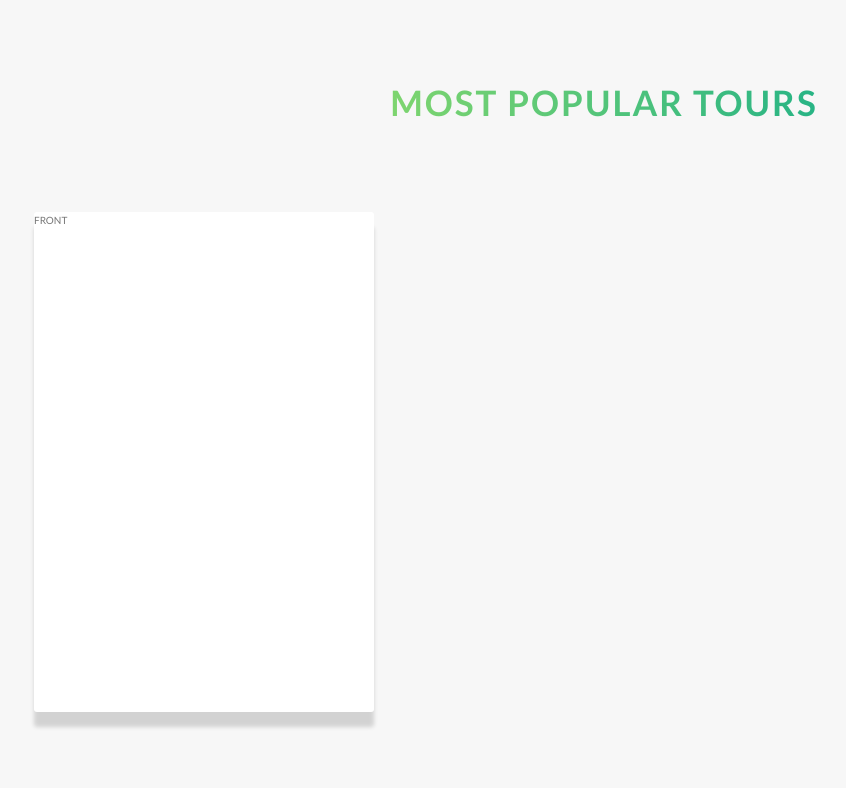
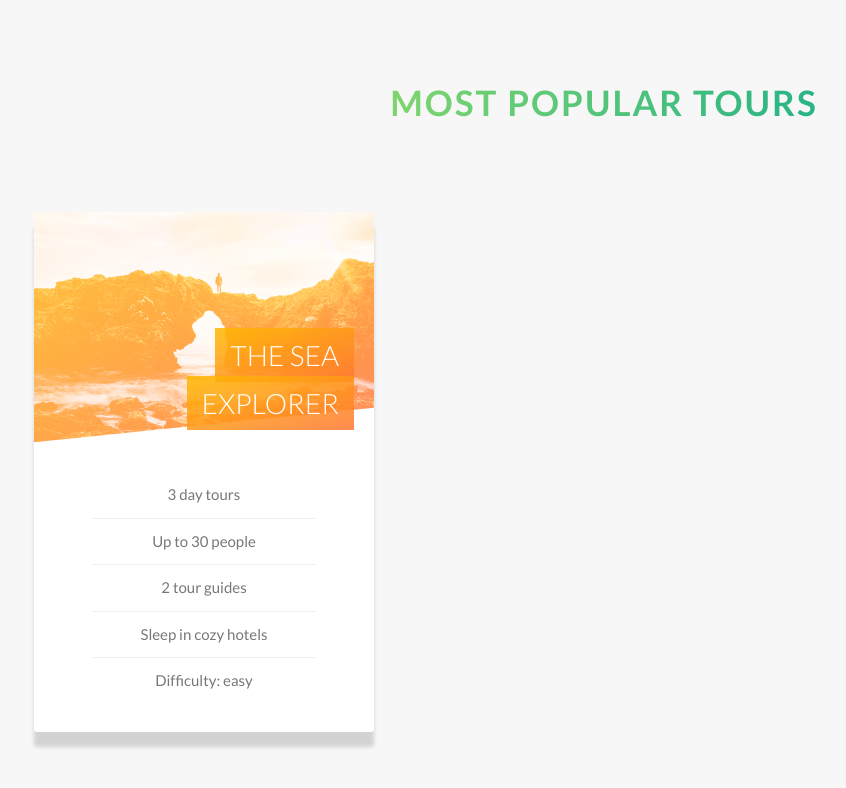
Before and after one commit to lauraenria/Natours-Project, a website: page index.html in a window 1280 px wide. Shown: the part 2288-3076 px from the top of the page, without its empty margins (36-882 px from the left). Drawn offline with Linux system fonts and the light colour scheme.

Commit message:
build the Tours Section - Part 2 complete first card

```diff
--- a/index.html
+++ b/index.html
@@ -128,8 +128,24 @@
                 <!-- card box -->
                 <div class="col-1-of-3">
                     <div class="card">
-                        <div class="card__side card__side--front">FRONT</div>
-                        <div class="card__side card__side--back card__side--back-1">BACK</div>
+                        <div class="card__side card__side--front">
+                            <div class="card__picture card__picture--1">
+                                &nbsp;
+                            </div>
+                            <h4 class="card__heading">
+                                <span class="card__heading-span card__heading-span--1">the sea explorer</span>
+                            </h4>
+                            <div class="card__details">
+                                <ul>
+                                    <li>3 day tours</li>
+                                    <li>Up to 30 people</li>
+                                    <li>2 tour guides</li>
+                                    <li>Sleep in cozy hotels</li>
+                                    <li>Difficulty: easy</li>
+                                </ul>
+                            </div>
+                        </div>
+                        <div class="card__side card__side--back card__side--back-1"></div>
                     </div>
                 </div>
 
--- a/sass/components/_card.scss
+++ b/sass/components/_card.scss
@@ -1,13 +1,14 @@
 .card {
+    // FUNCTIONALITY
     -webkit-perspective: 150rem;
     -moz-perspective: 150rem;
     -o-perspective: 150rem;
     perspective: 150rem;
     position: relative;
-    height: 50rem;
+    height: 52rem;
 
     &__side {
-        height: 50rem;
+        height: 52rem;
         transition: all .8s ease-in-out;
         position: absolute;
         top: 0;
@@ -15,6 +16,7 @@
         width: 100%;
         backface-visibility: hidden;
         border-radius: 3px;
+        overflow: hidden;
         box-shadow: 0 1.5rem 4px rgba($color-black, .15);
 
 
@@ -37,65 +39,81 @@
 
 
     &:hover &__side--front {
-        transform: rotateY(180deg);
+        transform: rotateY(-180deg);
     }
 
     // this section come back to the original position when we hover it
     &:hover &__side--back {
         transform: rotateY(0);
-    }
-
-
 
     }
 
-// .card {
-//     -webkit-perspective: 150rem;
-//     -moz-perspective: 150rem;
-//     -o-perspective: 150rem;
-//     perspective: 150rem;
+    // FRONT SIDE STYLING
+    .card__picture {
+        background-size: cover;
+        height: 23rem;
+        background-blend-mode: screen;
+        -webkit-clip-path: polygon(0 0, 100% 0, 100% 85%, 0 100%);
+        clip-path: polygon(0 0, 100% 0, 100% 85%, 0 100%);
 
-//     &__side {
-//         color: #fff;
-//         font-size: 10rem;
-//         height: 50rem;
-//         -webkit-transition: transform all .8s;
-//         -moz-transition: transform all .8s;
-//         -o-transition: transform all .8s;
-//         transition: all .8s;
+        &--1 {
+            background-image: linear-gradient(to right bottom, $color-secondary-light, $color-secondary-dark),
+                url(../img/nat-5.jpg);
+        }
 
+        &--2 {
+            background-image: url(../img/nat-5.jpg);
 
-// &--front {
-//     background: orangered;
+        }
 
-// }
+        &--3 {
+            background-image: url(../img/nat-5.jpg);
 
-// &--back {
-//     background: greenyellow;
-//     transform: rotateY(180deg);
-// }
+        }
+    }
 
-//     }
+    &__heading {
+        font-size: 2.8rem;
+        font-weight: 300;
+        text-transform: uppercase;
+        text-align: right;
+        color: $color-white;
+        position: absolute;
+        top: 12rem;
+        right: 2rem;
+        width: 75%;
+    }
 
-//     // .card:hover .card__side--front{}
-//     &:hover &__side--front {
-//         -webkit-transform: rotateY(180deg);
-//         -moz-transform: rotateY(180deg);
-//         -o-transform: rotateY(180deg);
-//         transform: rotateY(180deg);
-//     }
+    &__heading-span {
+        padding: 1rem 1.5rem;
+        -webkit-box-decoration-break: clone;
+        box-decoration-break: clone;
 
-//     &:hover &__side--front {
-//         -webkit-transform: rotateY(0);
-//         -moz-transform: rotateY(0);
-//         -o-transform: rotateY(0);
-//         transform: rotateY(0);
-//     }
+        &--1 {
+            background-image: linear-gradient(to right bottom,
+                rgba($color-secondary-light, .85),
+                rgba($color-secondary-dark, .85));
+        }
 
-//     &:hover &__side--back {
-//         -webkit-transform: rotateY(0);
-//         -moz-transform: rotateY(0);
-//         -o-transform: rotateY(0);
-//         transform: rotateY(0);
-//     }
-// }
+    }
+
+    &__details {
+        padding: 3rem;
+
+        ul {
+            list-style: none;
+            width: 80%;
+            margin: 0 auto;
+
+            li {
+                text-align: center;
+                font-size: 1.5rem;
+                padding: 1rem;
+
+                &:not(:last-child) {
+                    border-bottom: 1px solid $color-grey-light-2;
+                }
+            }
+        }
+    }
+}
--- a/sass/layout/_header.scss
+++ b/sass/layout/_header.scss
@@ -9,6 +9,7 @@
     background-position: top;
     position: relative;
 
+    -webkit-clip-path: polygon(0 0, 100% 0, 100% 75vh, 0 100%);
     clip-path: polygon(0 0, 100% 0, 100% 75vh, 0 100%);
 
     &__logo-box {
```
Also changed, not shown: README.md, css/style.css, 1 other file. Lines whose indentation alone changed are shown as unchanged.
